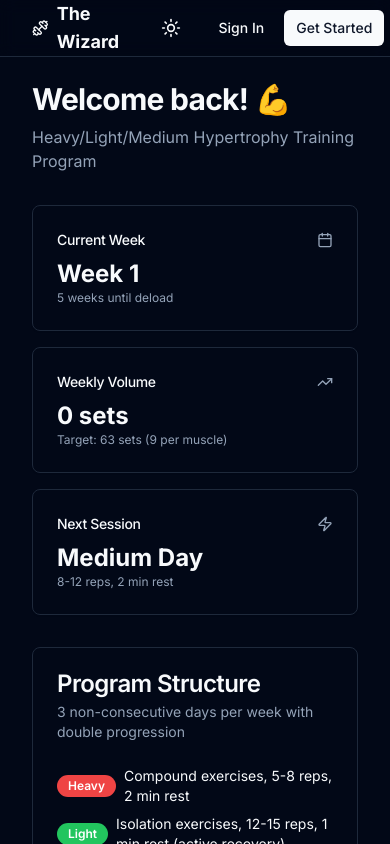
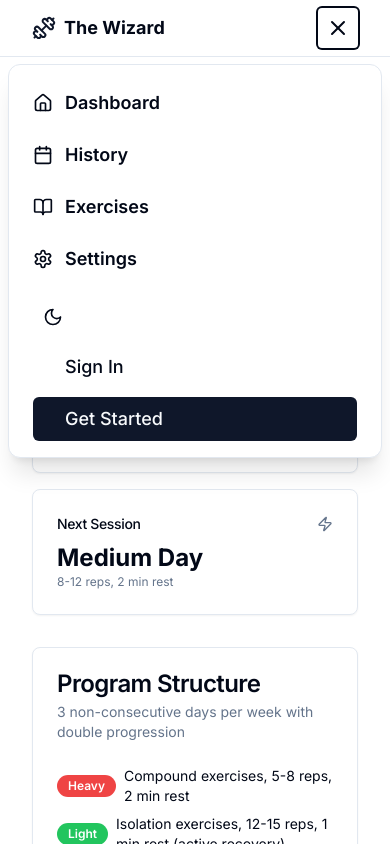
Before and after one commit to john-omargirado/workout, a Next.js app: page / in a window 390 px wide. Both pictures are taken after a click on the button "Open menu". Shown: the top 844 px of the page. Built offline with nearby package versions, Linux system fonts and the light colour scheme; no server answers.

Commit message:
Mobile navbar dropdown, UI polish, and dynamic day streak

```diff
--- a/src/components/navbar.tsx
+++ b/src/components/navbar.tsx
@@ -2,29 +2,25 @@
 
 import Link from 'next/link'
 import { useSession, signOut } from 'next-auth/react'
-import { Dumbbell, Home, BookOpen, Settings, Calendar, LogOut, User } from 'lucide-react'
+
+import { Dumbbell, Home, BookOpen, Settings, Calendar, LogOut, User, Menu, X } from 'lucide-react'
+import { useState } from 'react'
 
 import { Button } from '@/components/ui/button'
 import { DarkModeToggle } from '@/components/dark-mode-toggle'
 
+
 export function Navbar() {
     const { data: session, status } = useSession()
+    const [mobileMenuOpen, setMobileMenuOpen] = useState(false)
 
-    return (
-        <nav className="border-b bg-background/95 backdrop-blur supports-[backdrop-filter]:bg-background/60">
-            <div className="container flex h-14 items-center">
-                <Link href="/" className="mr-4 flex items-center gap-2">
-                    <Dumbbell className="h-6 w-6 text-primary" />
-                    <span className="font-bold text-lg">The Wizard</span>
-                </Link>
-
-                <div className="flex flex-1 items-center justify-between space-x-2 md:justify-end">
-                    <div className="flex items-center gap-6">
-                        {session ? (
-                            <nav className="flex items-center gap-6 text-sm">
+    // Nav links for reuse
+    const navLinks = session ? (
+        <>
             <Link
                 href="/"
                 className="flex items-center gap-2 text-foreground/60 transition-colors hover:text-foreground/80"
+                onClick={() => setMobileMenuOpen(false)}
             >
                 <Home className="h-4 w-4" />
                 <span className="hidden sm:inline">Dashboard</span>
@@ -32,6 +28,7 @@ export function Navbar() {
             <Link
                 href="/history"
                 className="flex items-center gap-2 text-foreground/60 transition-colors hover:text-foreground/80"
+                onClick={() => setMobileMenuOpen(false)}
             >
                 <Calendar className="h-4 w-4" />
                 <span className="hidden sm:inline">History</span>
@@ -39,6 +36,7 @@ export function Navbar() {
             <Link
                 href="/exercises"
                 className="flex items-center gap-2 text-foreground/60 transition-colors hover:text-foreground/80"
+                onClick={() => setMobileMenuOpen(false)}
             >
                 <BookOpen className="h-4 w-4" />
                 <span className="hidden sm:inline">Exercises</span>
@@ -46,12 +44,28 @@ export function Navbar() {
             <Link
                 href="/settings"
                 className="flex items-center gap-2 text-foreground/60 transition-colors hover:text-foreground/80"
+                onClick={() => setMobileMenuOpen(false)}
             >
                 <Settings className="h-4 w-4" />
                 <span className="hidden sm:inline">Settings</span>
             </Link>
+        </>
+    ) : null
+
+    return (
+        <nav className="border-b bg-background/95 backdrop-blur supports-[backdrop-filter]:bg-background/60">
+            <div className="container flex h-14 items-center justify-between">
+                <Link href="/" className="mr-4 flex items-center gap-2">
+                    <Dumbbell className="h-6 w-6 text-primary" />
+                    <span className="font-bold text-lg">The Wizard</span>
+                </Link>
+
+                {/* Desktop nav links */}
+                <div className="hidden md:flex flex-1 items-center justify-between space-x-2 md:justify-end">
+                    <div className="flex items-center gap-6">
+                        <nav className="flex items-center gap-6 text-sm">
+                            {navLinks}
                         </nav>
-                        ) : null}
                     </div>
                     <div className="flex items-center gap-4 ml-4">
                         <DarkModeToggle />
@@ -87,6 +101,68 @@ export function Navbar() {
                         )}
                     </div>
                 </div>
+
+                {/* Hamburger icon for mobile */}
+                <button
+                    className="md:hidden p-2 rounded focus:outline-none focus:ring-2 focus:ring-ring"
+                    onClick={() => setMobileMenuOpen((open) => !open)}
+                    aria-label={mobileMenuOpen ? 'Close menu' : 'Open menu'}
+                >
+                    {mobileMenuOpen ? <X className="h-6 w-6" /> : <Menu className="h-6 w-6" />}
+                </button>
+
+                {/* Mobile menu overlay */}
+                {mobileMenuOpen && (
+                    <div className="absolute left-0 right-0 top-full mt-2 mx-2 z-50 bg-background border border-border shadow-xl rounded-xl flex flex-col md:hidden animate-in fade-in slide-in-from-top-5 overflow-hidden">
+                        <nav className="flex flex-col gap-2 px-6 py-4 text-lg font-semibold">
+                            <Link href="/" className="flex items-center gap-3 py-2 rounded hover:bg-accent transition" onClick={() => setMobileMenuOpen(false)}>
+                                <Home className="h-5 w-5" /> Dashboard
+                            </Link>
+                            <Link href="/history" className="flex items-center gap-3 py-2 rounded hover:bg-accent transition" onClick={() => setMobileMenuOpen(false)}>
+                                <Calendar className="h-5 w-5" /> History
+                            </Link>
+                            <Link href="/exercises" className="flex items-center gap-3 py-2 rounded hover:bg-accent transition" onClick={() => setMobileMenuOpen(false)}>
+                                <BookOpen className="h-5 w-5" /> Exercises
+                            </Link>
+                            <Link href="/settings" className="flex items-center gap-3 py-2 rounded hover:bg-accent transition" onClick={() => setMobileMenuOpen(false)}>
+                                <Settings className="h-5 w-5" /> Settings
+                            </Link>
+                        </nav>
+                        <div className="flex flex-col gap-2 px-6 pb-4">
+                            <DarkModeToggle />
+                            {session ? (
+                                <>
+                                    <div className="flex items-center gap-3 text-base text-muted-foreground py-2">
+                                        <User className="h-5 w-5" />
+                                        <span className="font-medium">{session.user?.name || session.user?.email}</span>
+                                    </div>
+                                    <Button
+                                        variant="ghost"
+                                        size="lg"
+                                        onClick={() => { setMobileMenuOpen(false); signOut({ callbackUrl: '/login' }) }}
+                                        className="flex items-center gap-2 w-full justify-start text-lg py-2"
+                                    >
+                                        <LogOut className="h-5 w-5" />
+                                        <span>Sign Out</span>
+                                    </Button>
+                                </>
+                            ) : (
+                                <div className="flex flex-col gap-2">
+                                    {status !== 'loading' && (
+                                        <>
+                                            <Link href="/login" onClick={() => setMobileMenuOpen(false)}>
+                                                <Button variant="ghost" size="lg" className="w-full justify-start text-lg py-2">Sign In</Button>
+                                            </Link>
+                                            <Link href="/register" onClick={() => setMobileMenuOpen(false)}>
+                                                <Button size="lg" className="w-full justify-start text-lg py-2">Get Started</Button>
+                                            </Link>
+                                        </>
+                                    )}
+                                </div>
+                            )}
+                        </div>
+                    </div>
+                )}
             </div>
         </nav>
     )
```
Lines whose indentation alone changed are shown as unchanged.
